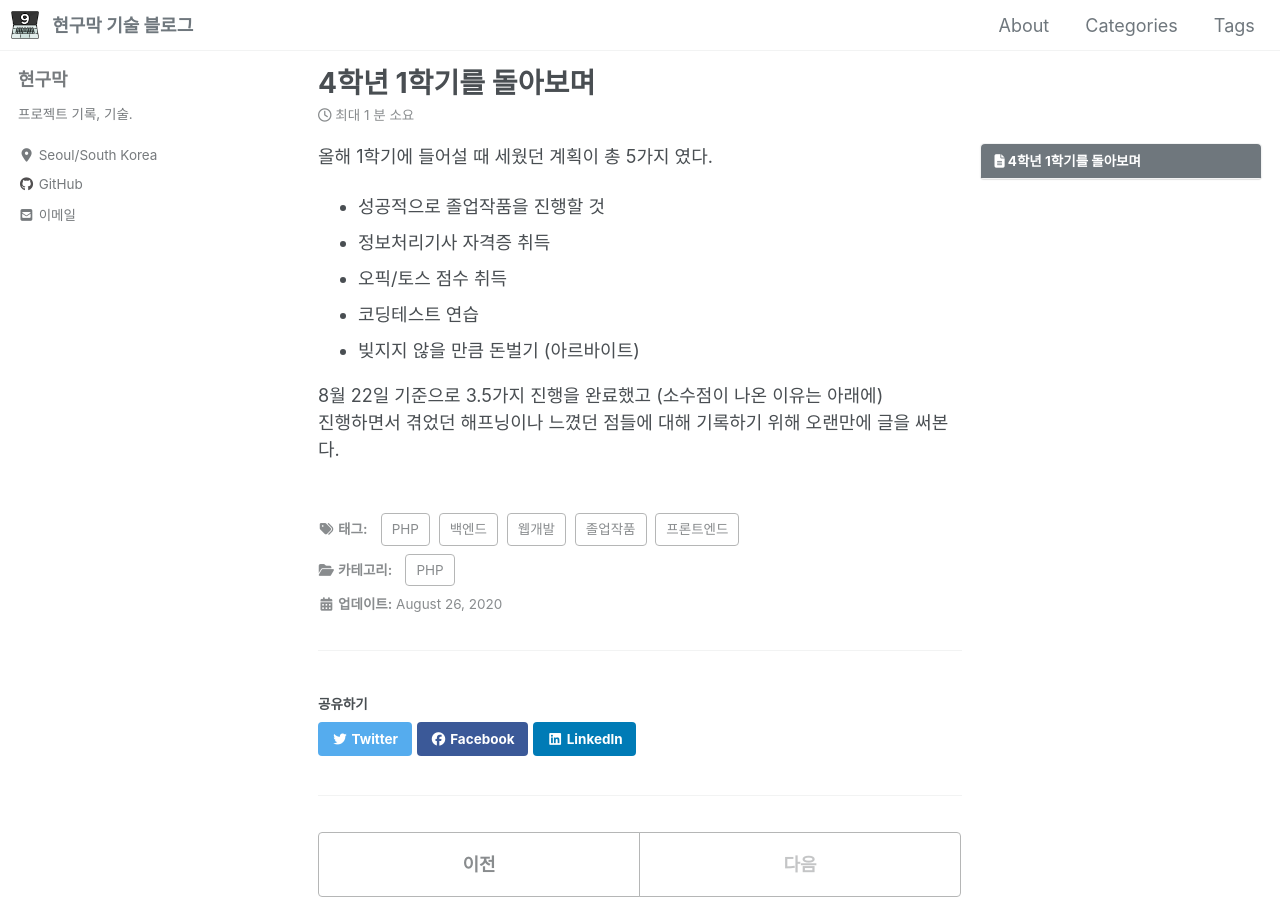
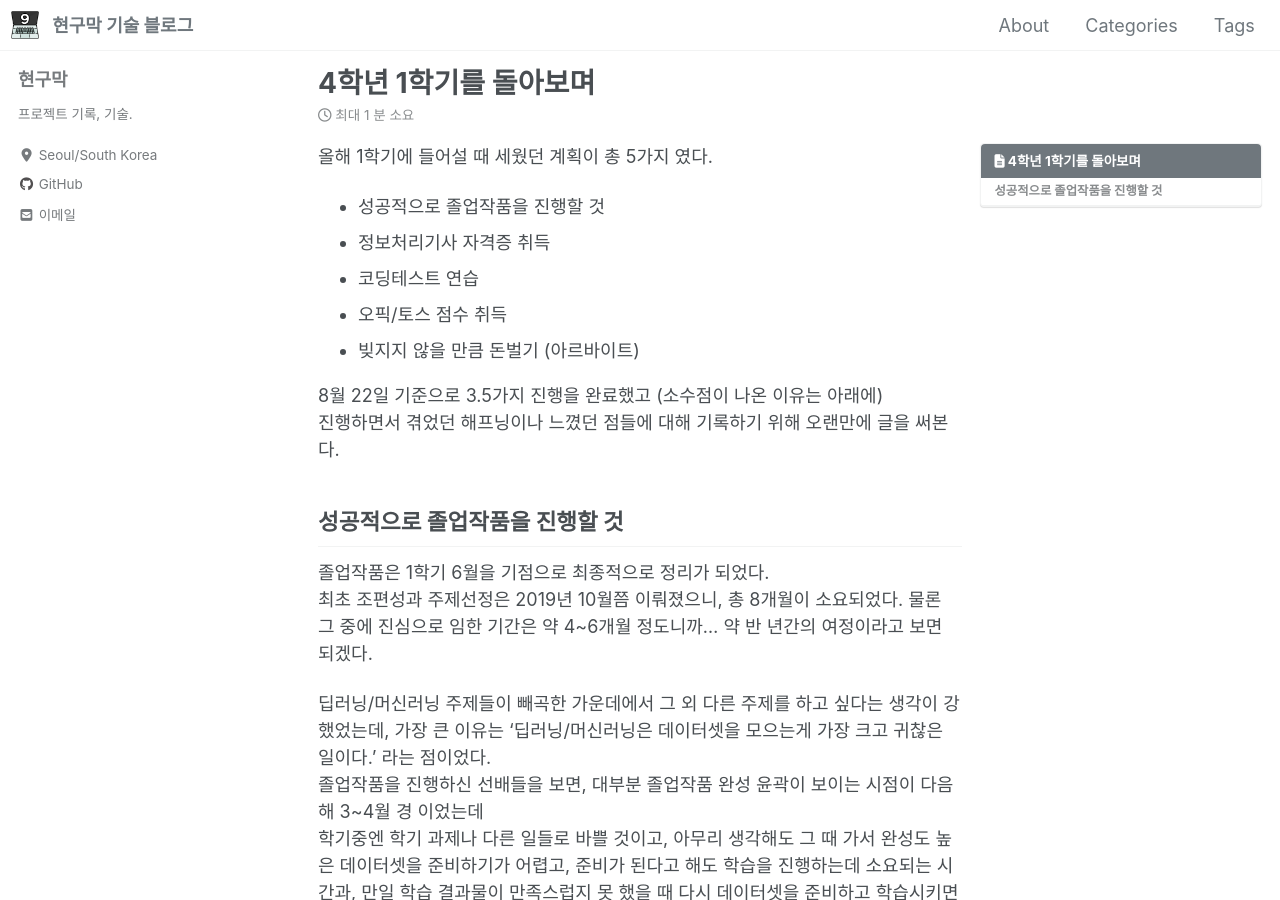
Before and after one commit to Hyeon9mak/Hyeon9mak.github.io, a Jekyll site: the page built from _posts/2020-08-25-4학년_1학기를_돌아보며.md, in a window 1280 px wide and 900 px high. Built offline with Jekyll 4.4.1, drawn with Linux system fonts in a browser that asks for light colours; cached includes are drawn as plain includes; nearby versions of some CDN libraries; comment, search, counter and statistics services are not loaded; some of the changed text lies outside the part shown.

Commit message:
Update 2020-08-25-4학년_1학기를_돌아보며.md

```diff
--- a/_posts/2020-08-25-4학년_1학기를_돌아보며.md
+++ b/_posts/2020-08-25-4학년_1학기를_돌아보며.md
@@ -17,9 +17,22 @@ toc_label: "4학년 1학기를 돌아보며"
 올해 1학기에 들어설 때 세웠던 계획이 총 5가지 였다.
 - 성공적으로 졸업작품을 진행할 것
 - 정보처리기사 자격증 취득
+- 코딩테스트 연습
 - 오픽/토스 점수 취득
-- 코딩테스트 연습
 - 빚지지 않을 만큼 돈벌기 (아르바이트)
 
 8월 22일 기준으로 3.5가지 진행을 완료했고 (소수점이 나온 이유는 아래에)
 진행하면서 겪었던 해프닝이나 느꼈던 점들에 대해 기록하기 위해 오랜만에 글을 써본다.
+
+## 성공적으로 졸업작품을 진행할 것
+졸업작품은 1학기 6월을 기점으로 최종적으로 정리가 되었다.
+최초 조편성과 주제선정은 2019년 10월쯤 이뤄졌으니, 총 8개월이 소요되었다.
+물론 그 중에 진심으로 임한 기간은 약 4~6개월 정도니까... 약 반 년간의 여정이라고 보면 되겠다.
+
+딥러닝/머신러닝 주제들이 빼곡한 가운데에서 그 외 다른 주제를 하고 싶다는 생각이 강했었는데,
+가장 큰 이유는 '딥러닝/머신러닝은 데이터셋을 모으는게 가장 크고 귀찮은 일이다.' 라는 점이었다.
+졸업작품을 진행하신 선배들을 보면, 대부분 졸업작품 완성 윤곽이 보이는 시점이 다음해 3~4월 경 이었는데
+학기중엔 학기 과제나 다른 일들로 바쁠 것이고, 아무리 생각해도 그 때 가서 완성도 높은
+데이터셋을 준비하기가 어렵고, 준비가 된다고 해도 학습을 진행하는데 소요되는 시간과, 만일 학습 결과물이
+만족스럽지 못 했을 때 다시 데이터셋을 준비하고 학습시키면서 소요되는 시간들이 너무 위험하다고 판단되어
+졸업작품으로서 적합하지 않다는 생각이 들었다.
```
